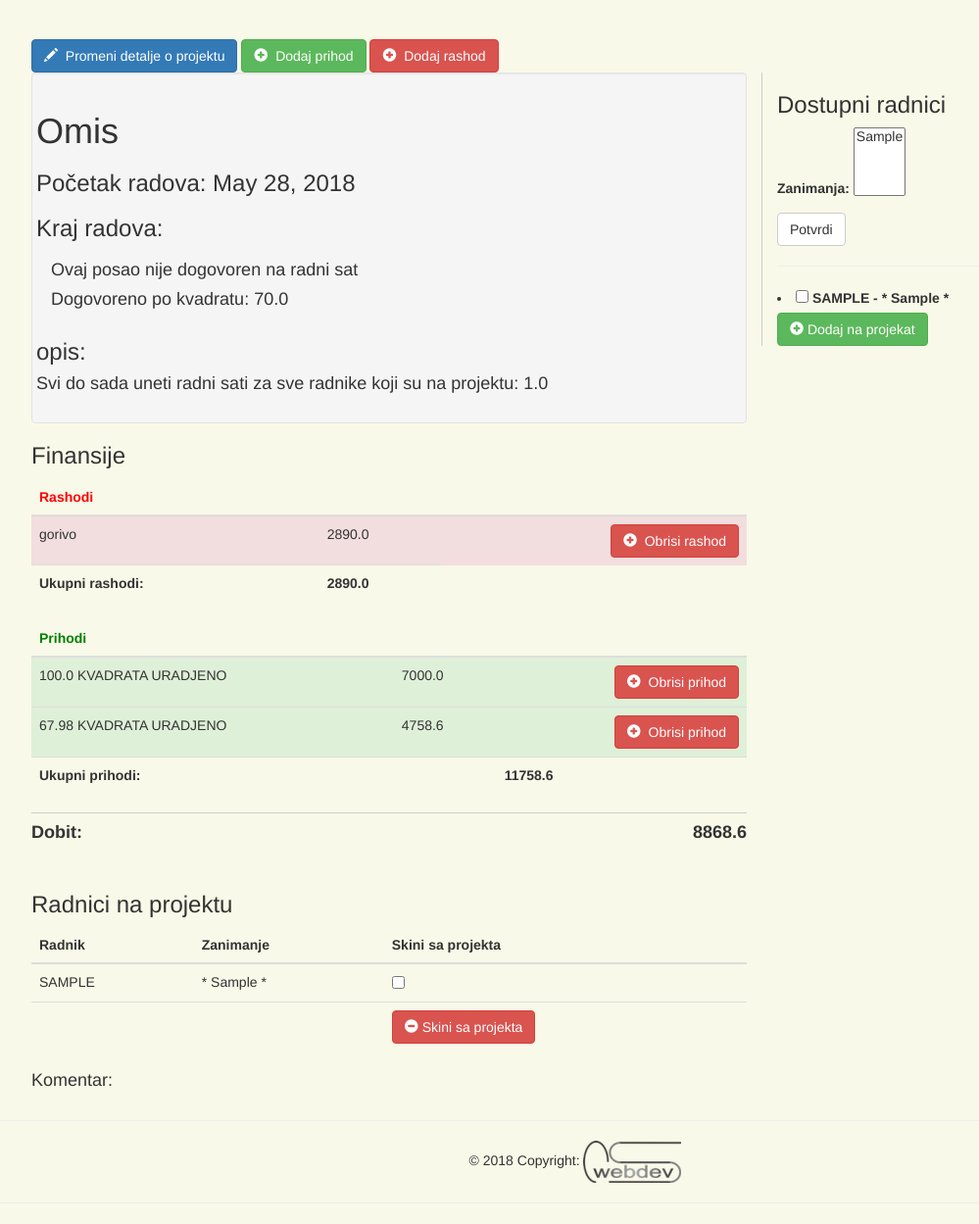
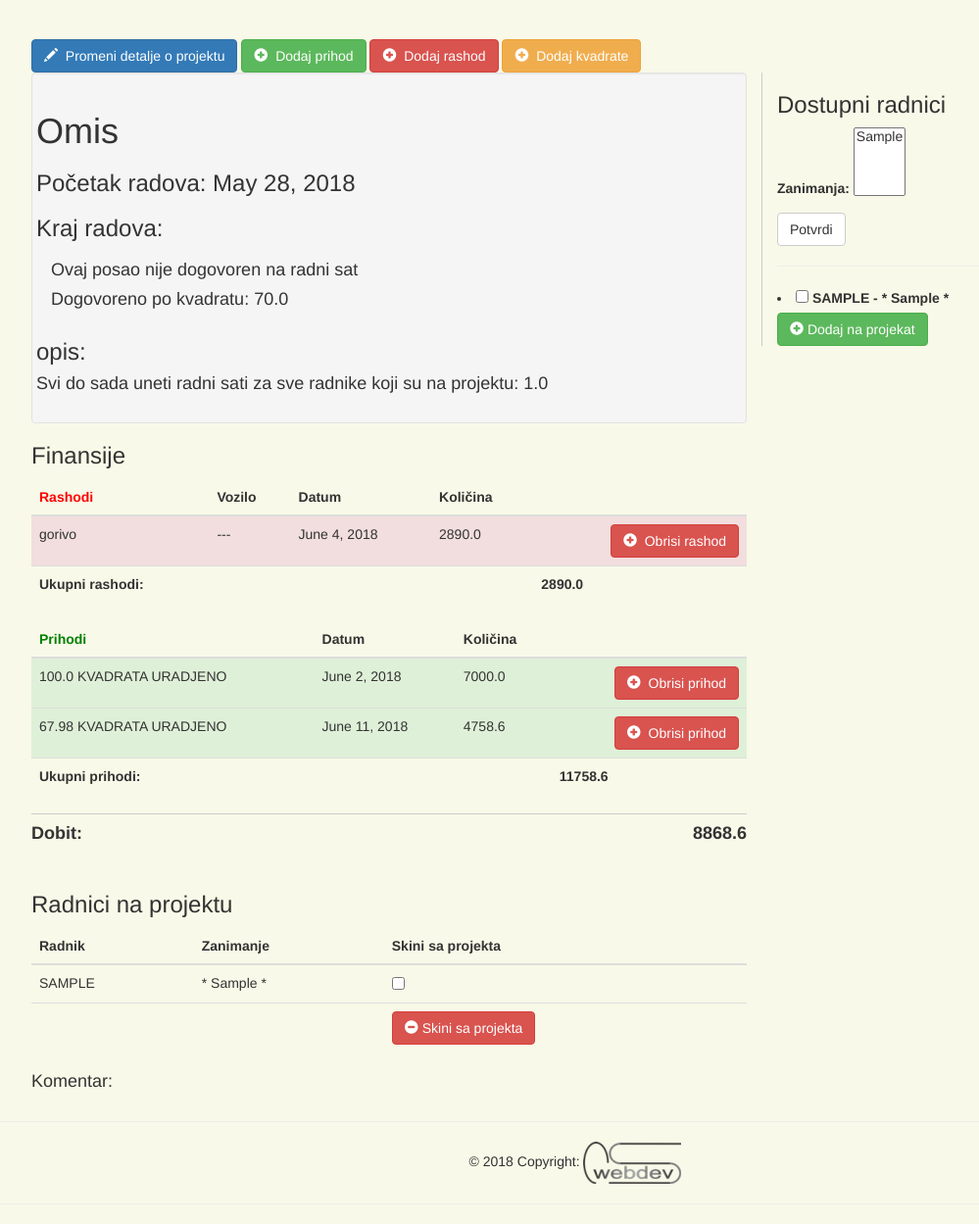
Before and after one commit to papulic/HT_WERKE, a Django app: page /posao/1/ in a window 1280 px wide. Shown: the part 52-1301 px from the top of the page at 98% size, without its empty margins (53-1052 px from the left). Before the commit the page ends 1259 px from the top, so only its background shows below. Run offline with Django 3.2, Linux system fonts and the light colour scheme; a user stored in the database is signed in; data comes from the database, SQL or seed files in the repository; both versions use the stored data as it was after the commit; tables that the repository leaves empty hold one stand-in row (values such as "Sample post"); some libraries are stand-ins or nearby versions.

Commit message:
Add files via upload

```diff
--- a/projects/templates/projects/poslovi.html
+++ b/projects/templates/projects/poslovi.html
@@ -26,6 +26,13 @@
                 <span class="glyphicon glyphicon-plus-sign"></span>&nbsp; Dodaj rashod
             </button>
          </a>
+         {% if posao.dogovoreno_po_kvadratu != 0.0 %}
+         <a href="{% url 'projects:kvadrat-add' project_id %}">
+            <button type="button" class="btn btn-warning">
+                <span class="glyphicon glyphicon-plus-sign"></span>&nbsp; Dodaj kvadrate
+            </button>
+         </a>
+         {% endif %}
      </div>
     <!-- Modal -->
 <div id="myModal" class="modal fade" role="dialog">
@@ -63,8 +70,9 @@
                 <thead>
                 <tr>
                     <th><font color="red">Rashodi</font></th>
-                    <th></th>
-                    <th></th>
+                    <th>Vozilo</th>
+                    <th>Datum</th>
+                    <th>Količina</th>
                     <th></th>
                 </tr>
                 </thead>
@@ -75,8 +83,9 @@
                     {% if rashod.vozilo %}
                     <td>{{ rashod.vozilo }}</td>
                     {% else %}
-                    <td></td>
+                    <td>---</td>
                     {% endif %}
+                    <td>{{ rashod.datum }}</td>
                     <td>{{ rashod.kolicina }}</td>
                     <td>
                         <a href="{% url 'projects:rashod-delete' project_id rashod.id %}">
@@ -87,9 +96,13 @@
                     </td>
                 </tr>
                 {% endfor %}
+                <tr>
                     <td><strong>Ukupni rashodi:</strong></td>
                     <td></td>
+                    <td></td>
+                    <td></td>
                     <td><strong>{{ ukupni_rashodi }}</strong></td>
+                </tr>
                 </tbody>
              </table>
          </div>
@@ -98,7 +111,8 @@
                 <thead>
                 <tr>
                     <th><font color="green">Prihodi</font></th>
-                    <th></th>
+                    <th>Datum</th>
+                    <th>Količina</th>
                     <th></th>
                 </tr>
                 </thead>
@@ -106,6 +120,7 @@
                 {% for prihod in prihodi %}
                 <tr class="success">
                     <td>{{ prihod.vrsta }}</td>
+                    <td>{{ prihod.datum }}</td>
                     <td>{{ prihod.kolicina }}</td>
                     <td>
                         <a href="{% url 'projects:prihod-delete' project_id prihod.id %}">
@@ -116,9 +131,12 @@
                     </td>
                 </tr>
                 {% endfor %}
+                <tr>
                     <td><strong>Ukupni prihodi:</strong></td>
                     <td></td>
+                    <td></td>
                     <td><strong>{{ ukupni_prihodi }}</strong></td>
+                </tr>
                 </tbody>
              </table>
          </div>
--- a/projects/urls.py
+++ b/projects/urls.py
@@ -23,6 +23,7 @@ urlpatterns = [
     url(r'^azuriranje_vozila/(?P<vozilo_id>[0-9]+)/$', views.vozilo_update, name='vozilo-update'),
     url(r'^novi_prihod/(?P<project_id>[0-9]+)/$', views.create_prihod, name='prihod-add'),
     url(r'^novi_rashod/(?P<project_id>[0-9]+)/$', views.create_rashod, name='rashod-add'),
+    url(r'^novi_kvadrati/(?P<project_id>[0-9]+)/$', views.create_kvadrat, name='kvadrat-add'),
     url(r'^novo_zanimanje/$', views.create_zanimanje, name='zanimanje-add'),
     url(r'^novi_radnik/$', views.create_radnik, name='radnik-add'),
     url(r'^novo_vozilo/$', views.create_vozilo, name='vozilo-add'),
--- a/projects/views.py
+++ b/projects/views.py
@@ -4,7 +4,7 @@ from __future__ import unicode_literals
 from django.shortcuts import render, redirect, get_object_or_404
 from django.contrib.auth import authenticate, login
 from django.contrib.auth import logout
-from .forms import UserForm, PosloviForm, RadnikForm, PrihodiForm, RashodiForm, DatumForm, DanForm, ZanimanjeForm, VoziloForm, AkontacijeForm, Datum_finansForm
+from .forms import UserForm, PosloviForm, RadnikForm, PrihodiForm, RashodiForm, DatumForm, DanForm, ZanimanjeForm, VoziloForm, AkontacijeForm, Datum_finansForm, KvadratForm
 from django.http import HttpResponseRedirect
 from django.urls import reverse
 from django.contrib import messages
@@ -645,6 +645,31 @@ def rashod_delete(request, project_id, rashod_id):
     return HttpResponseRedirect(reverse('projects:posao', args=(project_id)))
 
 
+def create_kvadrat(request, project_id):
+    if not request.user.is_authenticated():
+        return render(request, 'projects/login.html')
+    else:
+        instance = Poslovi.objects.get(pk=project_id)
+        form = KvadratForm(request.POST or None)
+        if request.method == 'POST':
+            if form.is_valid():
+                data = form.cleaned_data
+                datum = data['datum']
+                kolicina = data['kolicina']
+                prihod = Prihodi()
+                prihod.posao = instance
+                prihod.datum = datum
+                prihod.vrsta = "{kolicina} KVADRATA URADJENO".format(kolicina=kolicina)
+                prihod.kolicina = kolicina * instance.dogovoreno_po_kvadratu
+                prihod.save()
+                return HttpResponseRedirect(reverse('projects:posao', args=(project_id)))
+        context = {
+            "form": form,
+
+        }
+        return render(request, 'projects/create_rashod.html', context)
+
+
 def delete_posao_and_create_log(request, posao):
     pass
 
```
Also changed, not shown: projects/forms.py (+8 -0 lines), README.md, db.sqlite3, 3 other files. Lines whose indentation alone changed are shown as unchanged.
